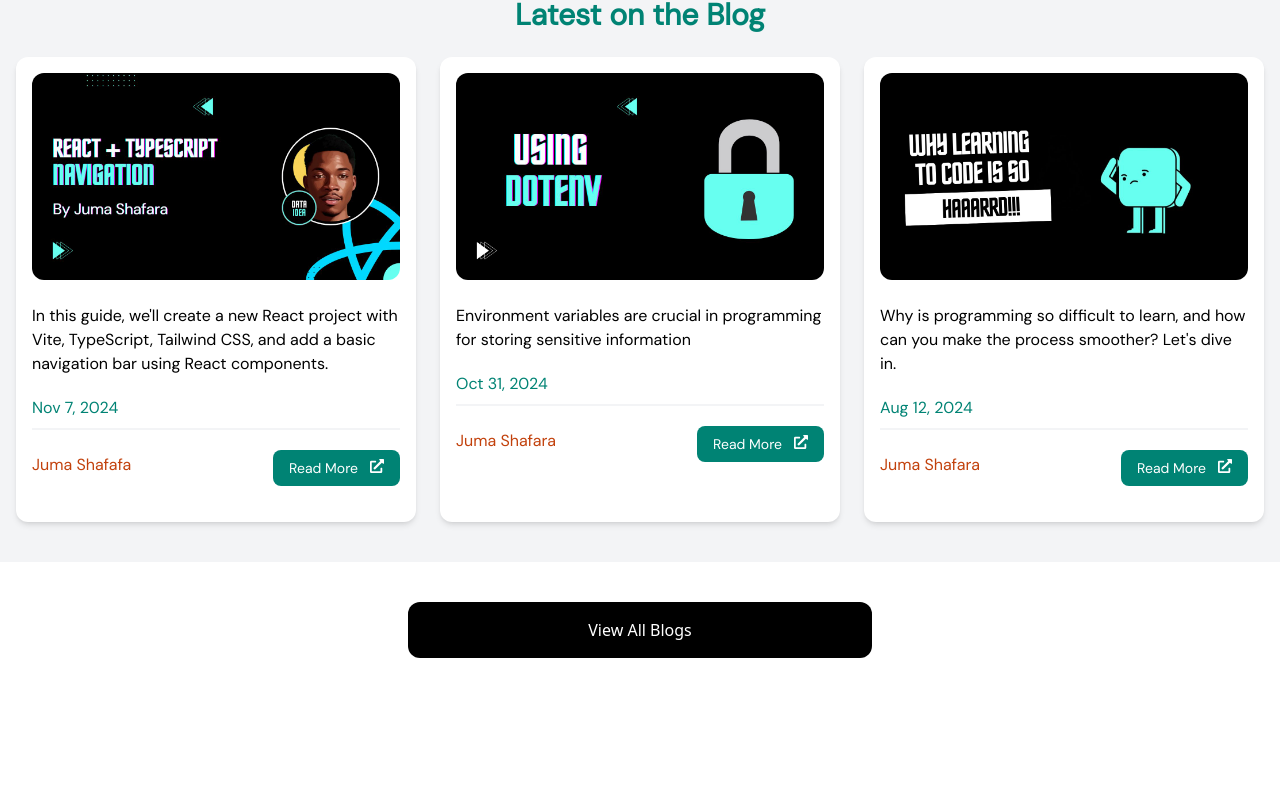
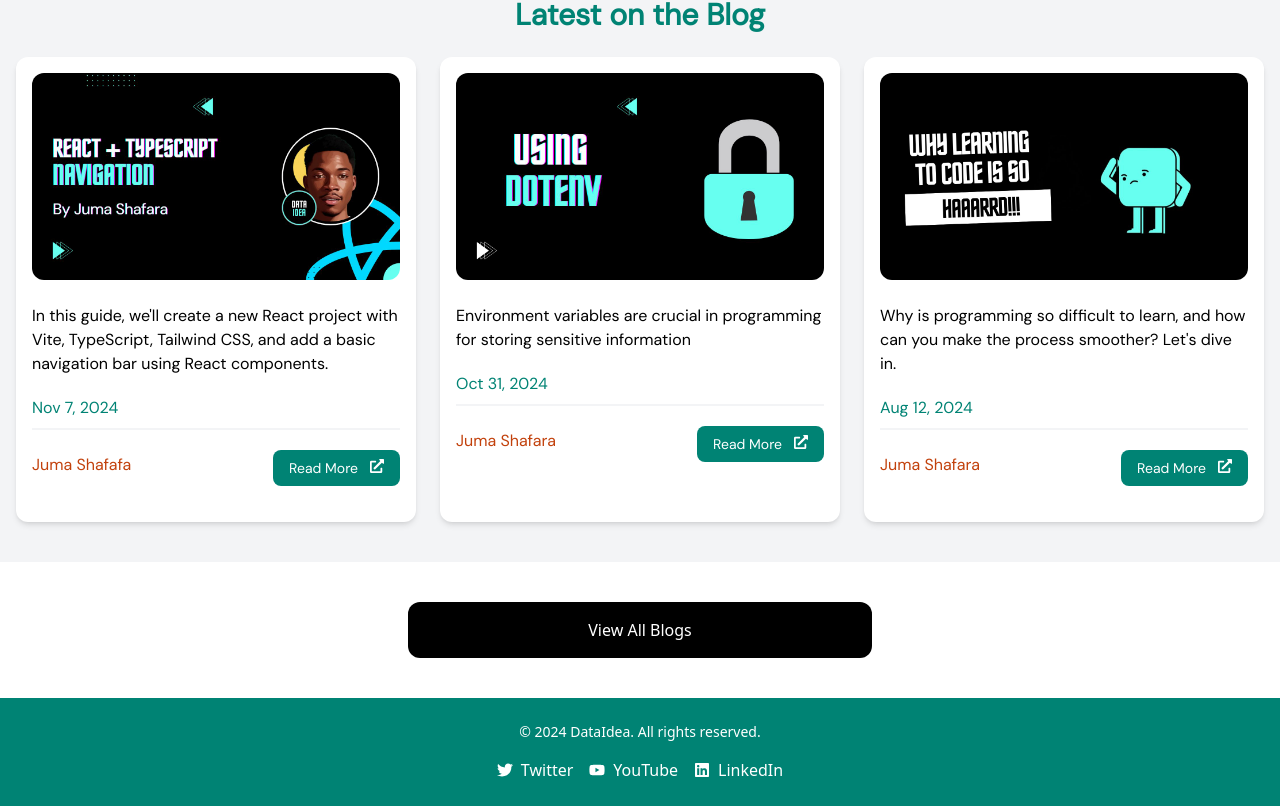
Before and after one commit to dataideaorg/dataideaorg-frontend, a React (Vite) app: page / in a window 1280 px wide. Shown: the part 1801-2607 px from the top of the page. Before the commit the page ends 2499 px from the top, so only its background shows below. Built offline with nearby package versions, Linux system fonts and the light colour scheme.

Commit message:
feat: added footer

```diff
--- a/src/pages/Home.tsx
+++ b/src/pages/Home.tsx
@@ -9,6 +9,10 @@ import {
   FaChartLine,
   FaGlobe,
   FaExternalLinkAlt,
+  FaTwitter,
+  FaFacebook,
+  FaLinkedin,
+  FaYoutube,
 } from "react-icons/fa";
 
 
@@ -342,6 +346,29 @@ const Home: React.FC = () => {
           View All Blogs
         </a>
       </section>
+
+      <section className="bg-[#008374] text-white py-6">
+        <div className="container-xl lg:container m-auto text-center">
+          <p className="text-sm">
+            © 2024 DataIdea. All rights reserved.
+          </p>
+          <div className="flex justify-center space-x-4 mt-4">
+            <a href="https://twitter.com/dataideaorg" className="hover:text-gray-300 flex items-center space-x-2">
+              <FaTwitter />
+              <span>Twitter</span>
+            </a>
+            <a href="https://youtube.com/@dataideascience" className="hover:text-gray-300 flex items-center space-x-2">
+              <FaYoutube />
+              <span>YouTube</span>
+            </a>
+            <a href="https://linkedin.com/company/dataideaorg" className="hover:text-gray-300 flex items-center space-x-2">
+              <FaLinkedin />
+              <span>LinkedIn</span>
+            </a>
+          </div>
+        </div>
+      </section>
+
     </>
   );
 };
```
